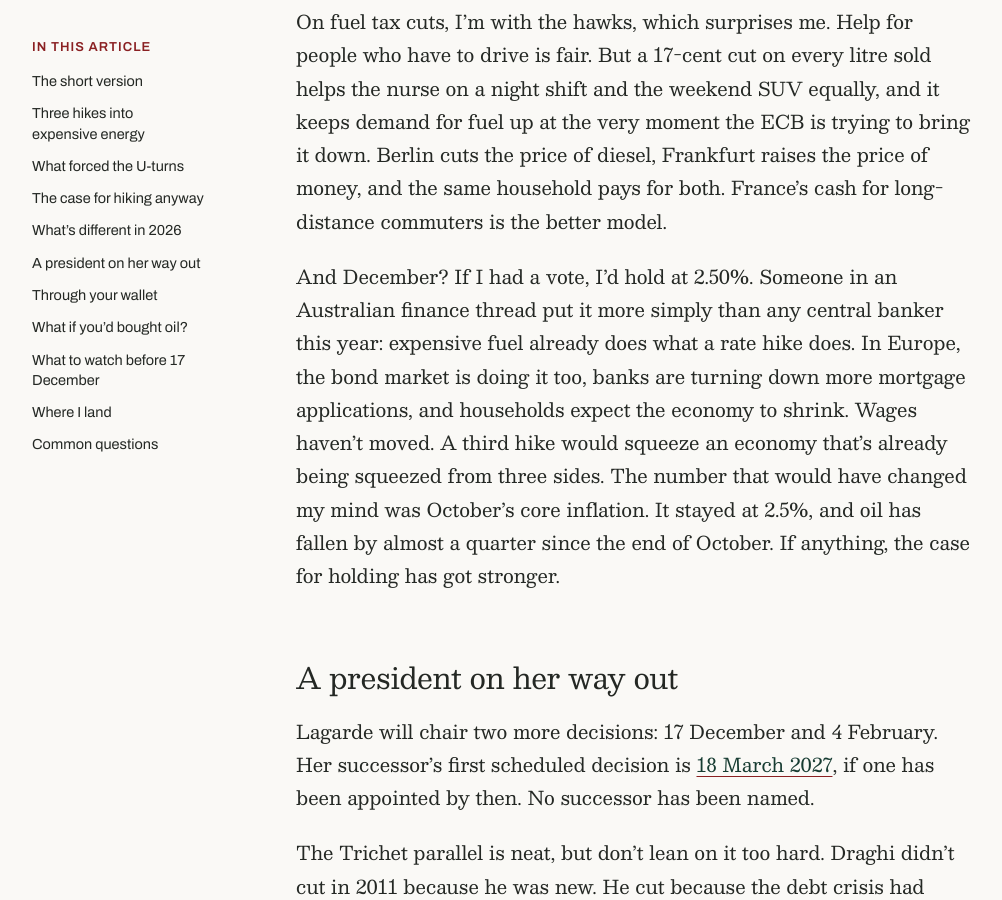
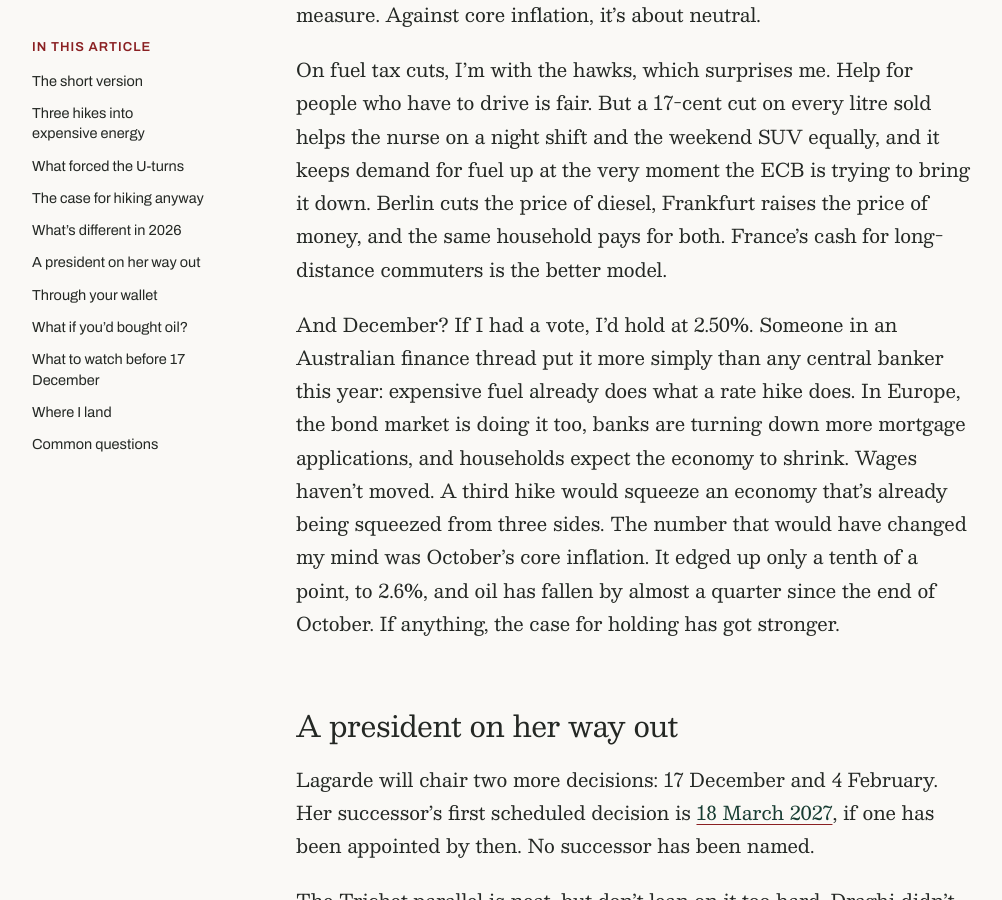
Before and after one commit to Slobod7/money-old-and-new, a Jekyll site: the page built from _posts/2026-11-10-ecb-energy-shock.html, in a window 1280 px wide and 900 px high, scrolled down 12121 px. Shown: the whole window, without its empty margins (88-1090 px from the left). Built offline with Jekyll 4.4.1, drawn with Linux system fonts in a browser that asks for light colours; some of the changed text lies outside the part shown.

Commit message:
Correct the ECB article's leftover flash-estimate core inflation line
The 18 November update moved October to Eurostat's final figures but missed
three spots. The "And December?" paragraph said core inflation "stayed at
2.5%"; it now says it edged up a tenth of a point, to 2.6%. The comparison
table's 2026 cell and its source line no longer call October's figures the
flash estimate. The changed note under the byline says one sentence was
corrected on 23 November, and last_modified_at moves to that date.

Co-Authored-By: Claude Opus 5.5 <noreply@anthropic.com>

```diff
--- a/_posts/2026-11-10-ecb-energy-shock.html
+++ b/_posts/2026-11-10-ecb-energy-shock.html
@@ -93,7 +93,7 @@ faq:
 </tbody>
 </table>
 </div>
-<p class="source">Euro area inflation (HICP) from Eurostat; 2026 figures for October are Eurostat’s flash estimate. ECB key interest rates. The ECB steered with its main rate in 2008 and 2011 and steers with its deposit rate now. “Rate minus inflation” is the policy rate less headline inflation in the month of the last hike, a rough measure.</p>
+<p class="source">Euro area inflation (HICP) from Eurostat; 2026 figures for October are Eurostat’s final release of 18 November. ECB key interest rates. The ECB steered with its main rate in 2008 and 2011 and steers with its deposit rate now. “Rate minus inflation” is the policy rate less headline inflation in the month of the last hike, a rough measure.</p>
 
 <h2 id="what-broke">What forced the U-turns</h2>
 <p>It’s tempting to read 2008 and 2011 as proof that hiking into an oil shock is a mistake. The record doesn’t show that. In both years the ECB reversed course because something else broke: the banking system in 2008, government debt markets in 2011. The ECB’s own announcements say so.</p>
@@ -159,7 +159,7 @@ faq:
 <p>And money is still cheap. Even after two hikes, the deposit rate is 1.5 points below inflation, the loosest of the four episodes by that rough measure. Against core inflation, it’s about neutral.</p>
 
 <p>On fuel tax cuts, I’m with the hawks, which surprises me. Help for people who have to drive is fair. But a 17-cent cut on every litre sold helps the nurse on a night shift and the weekend SUV equally, and it keeps demand for fuel up at the very moment the ECB is trying to bring it down. Berlin cuts the price of diesel, Frankfurt raises the price of money, and the same household pays for both. France’s cash for long-distance commuters is the better model.</p>
-<p>And December? If I had a vote, I’d hold at 2.50%. Someone in an Australian finance thread put it more simply than any central banker this year: expensive fuel already does what a rate hike does. In Europe, the bond market is doing it too, banks are turning down more mortgage applications, and households expect the economy to shrink. Wages haven’t moved. A third hike would squeeze an economy that’s already being squeezed from three sides. The number that would have changed my mind was October’s core inflation. It stayed at 2.5%, and oil has fallen by almost a quarter since the end of October. If anything, the case for holding has got stronger.</p>
+<p>And December? If I had a vote, I’d hold at 2.50%. Someone in an Australian finance thread put it more simply than any central banker this year: expensive fuel already does what a rate hike does. In Europe, the bond market is doing it too, banks are turning down more mortgage applications, and households expect the economy to shrink. Wages haven’t moved. A third hike would squeeze an economy that’s already being squeezed from three sides. The number that would have changed my mind was October’s core inflation. It edged up only a tenth of a point, to 2.6%, and oil has fallen by almost a quarter since the end of October. If anything, the case for holding has got stronger.</p>
 
 <h2 id="lagarde">A president on her way out</h2>
 <p>Lagarde will chair two more decisions: 17 December and 4 February. Her successor’s first scheduled decision is <a href="https://www.ecb.europa.eu/press/calendars/mgcgc/html/index.en.html">18 March 2027</a>, if one has been appointed by then. No successor has been named.</p>
```
Also changed, not shown: other parts of _posts/2026-11-10-ecb-energy-shock.html (+3 -3 lines).
